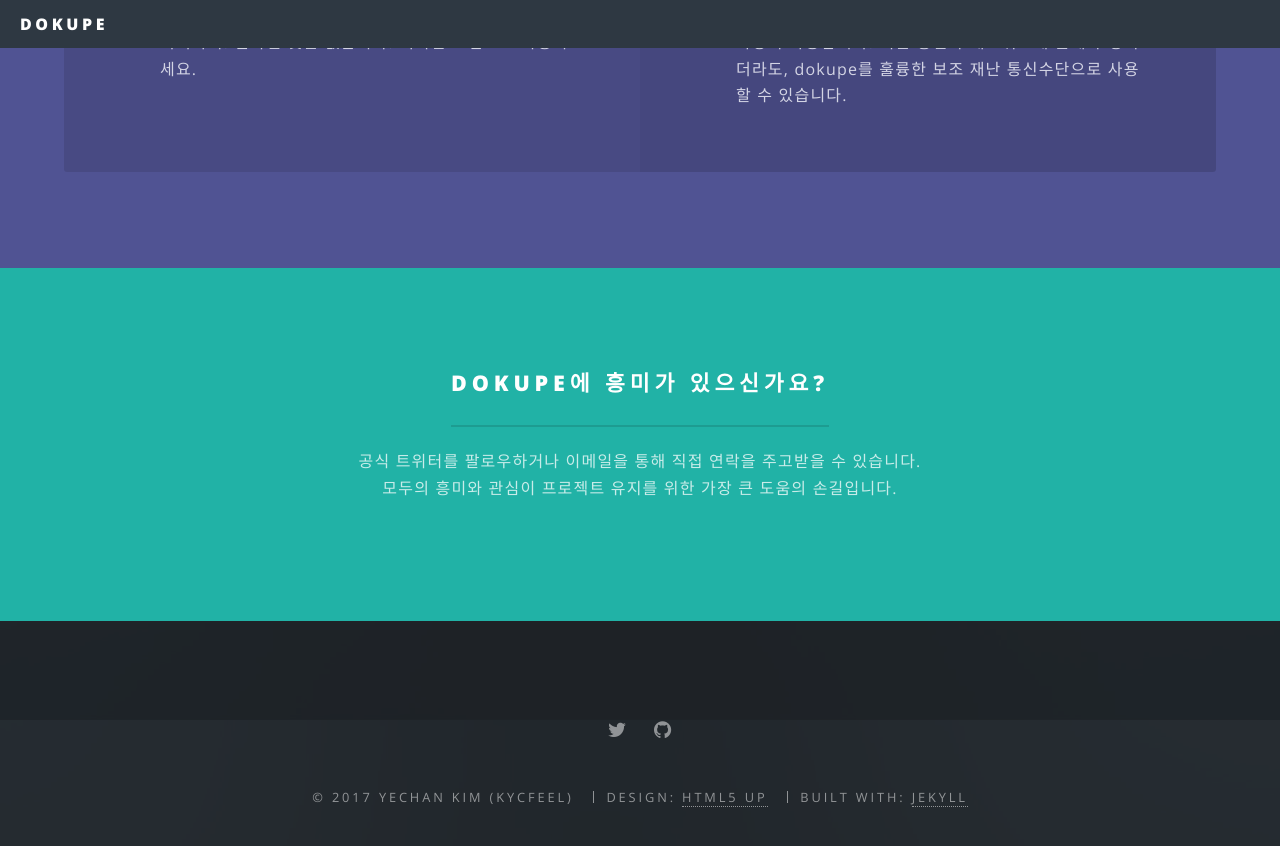
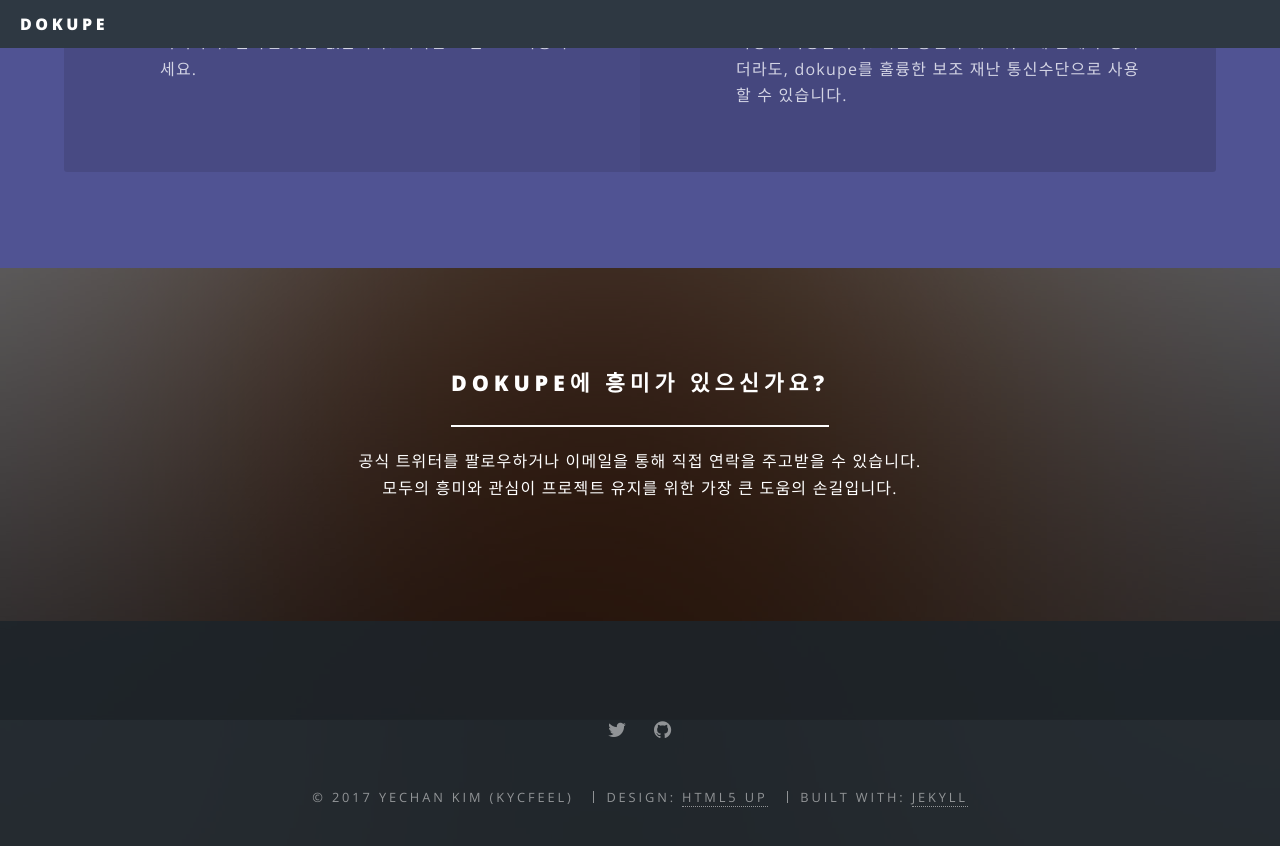
Before and after one commit to kycfeel/dokupe, a Jekyll site: the page built from index.html, in a window 1280 px wide and 900 px high, scrolled down 2921 px. Shown: the top 846 px of the window. Built offline with Jekyll 4.4.1, drawn with Linux system fonts in a browser that asks for light colours.

Commit message:
페이지 레이아웃 일부 정리.

```diff
--- a/index.html
+++ b/index.html
@@ -106,7 +106,7 @@ layout: landing
 					</section>
  				-->
 
-				<section id="two" class="wrapper style1 special">
+				<section id="two" class="wrapper style4 special">
 					<div class="inner">
 						<header class="major">
 							<h2>dokupe에 흥미가 있으신가요?</h2>
```
Also changed, not shown: 2 other files.
